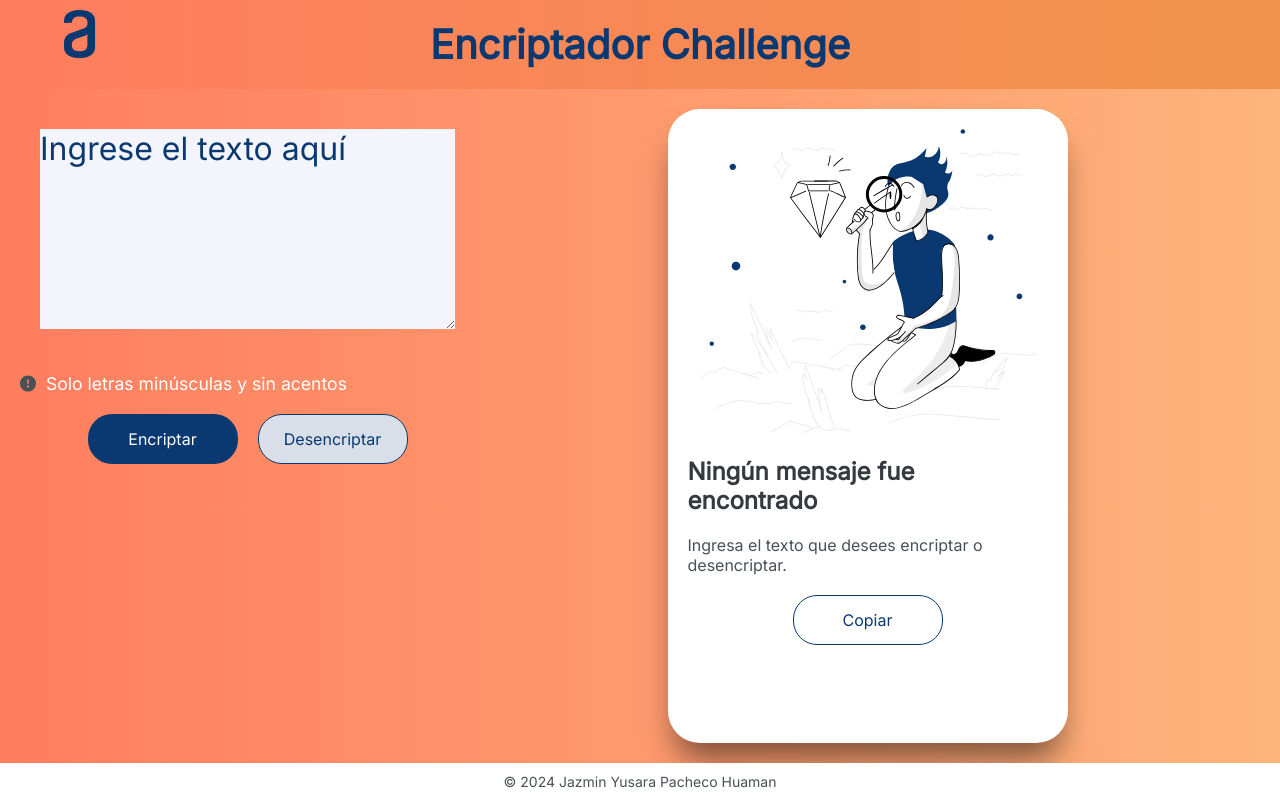
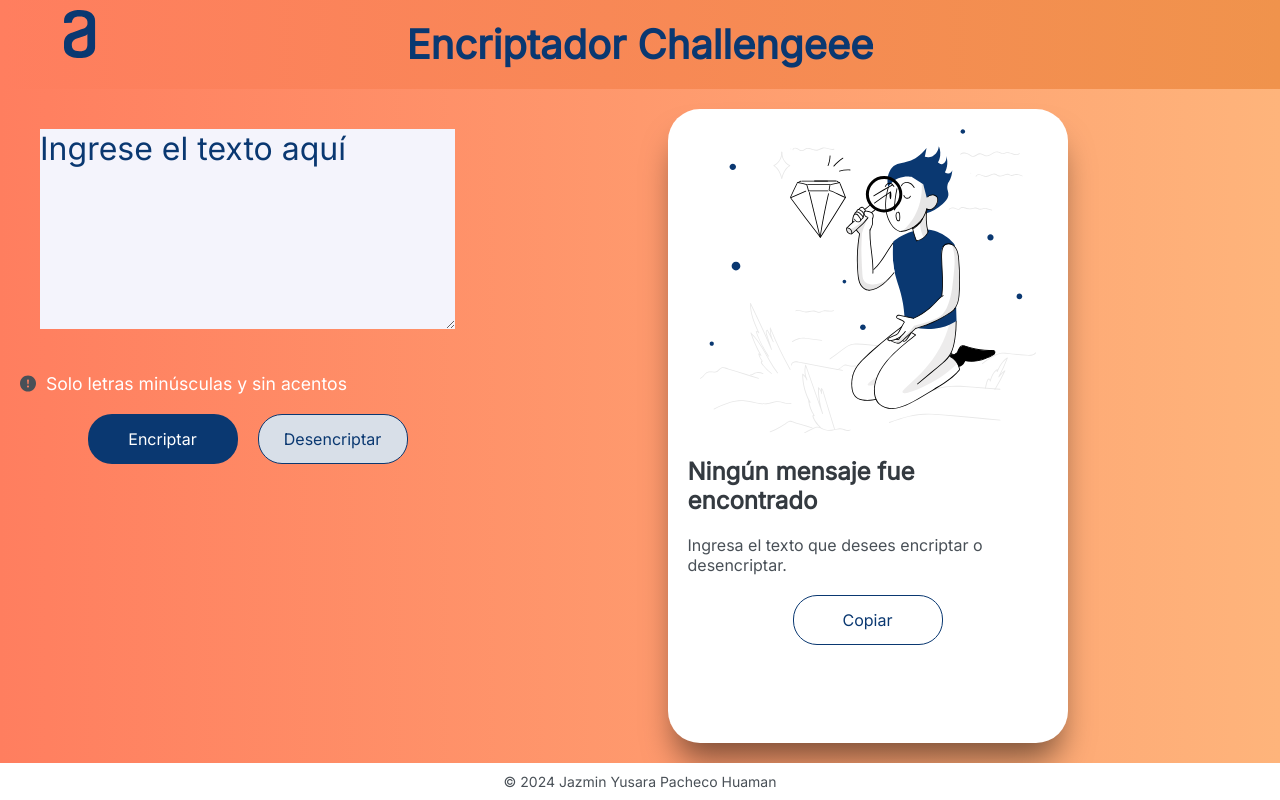
Before and after one commit to jyusara/challenge, a plain HTML site: page index.html in a window 1280 px wide. Drawn offline with Linux system fonts and the light colour scheme.

Commit message:
Update index.html

```diff
--- a/index.html
+++ b/index.html
@@ -12,7 +12,7 @@
 <body>
     <header>
         <img class="logo" src="Imagenes/Logo.svg" alt="logo">
-        <h1>Encriptador Challenge</h1>
+        <h1>Encriptador Challengeee</h1>
     </header>
     <main>
         <section class="seccion1">
```
